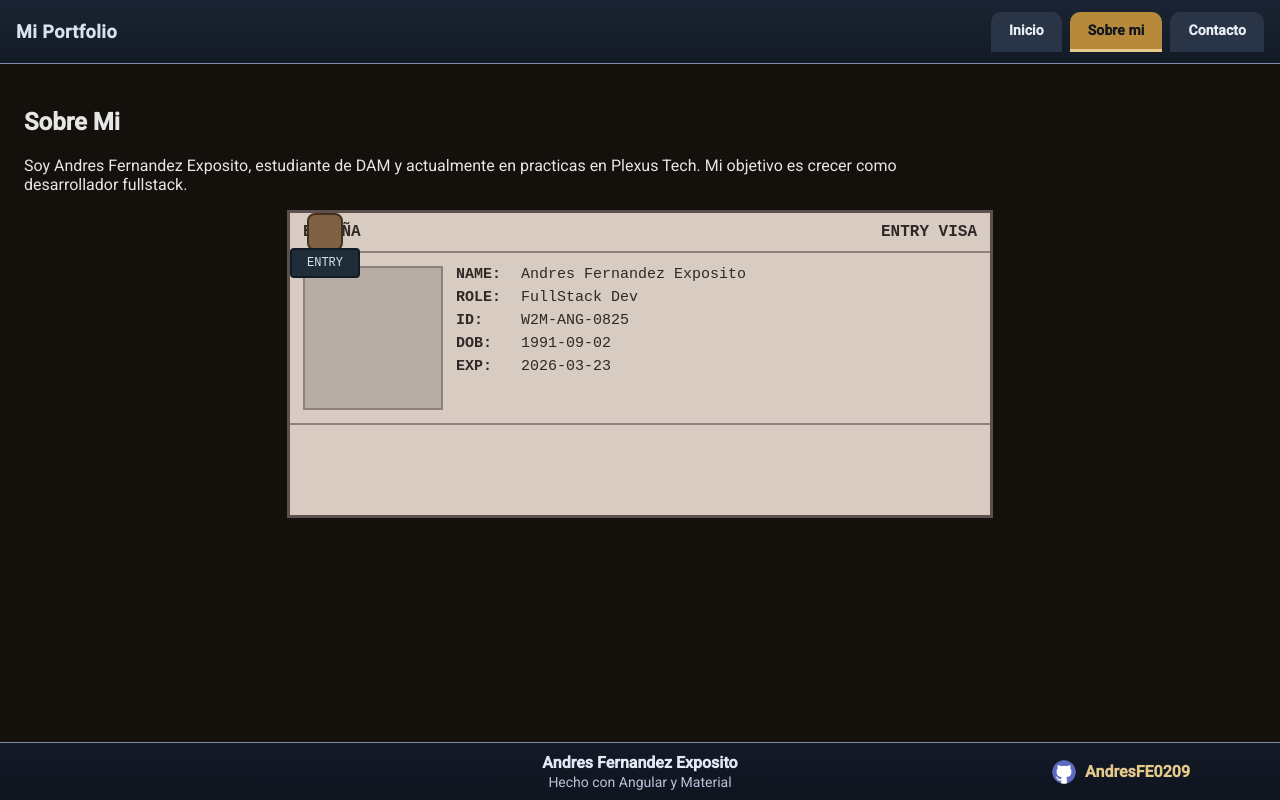
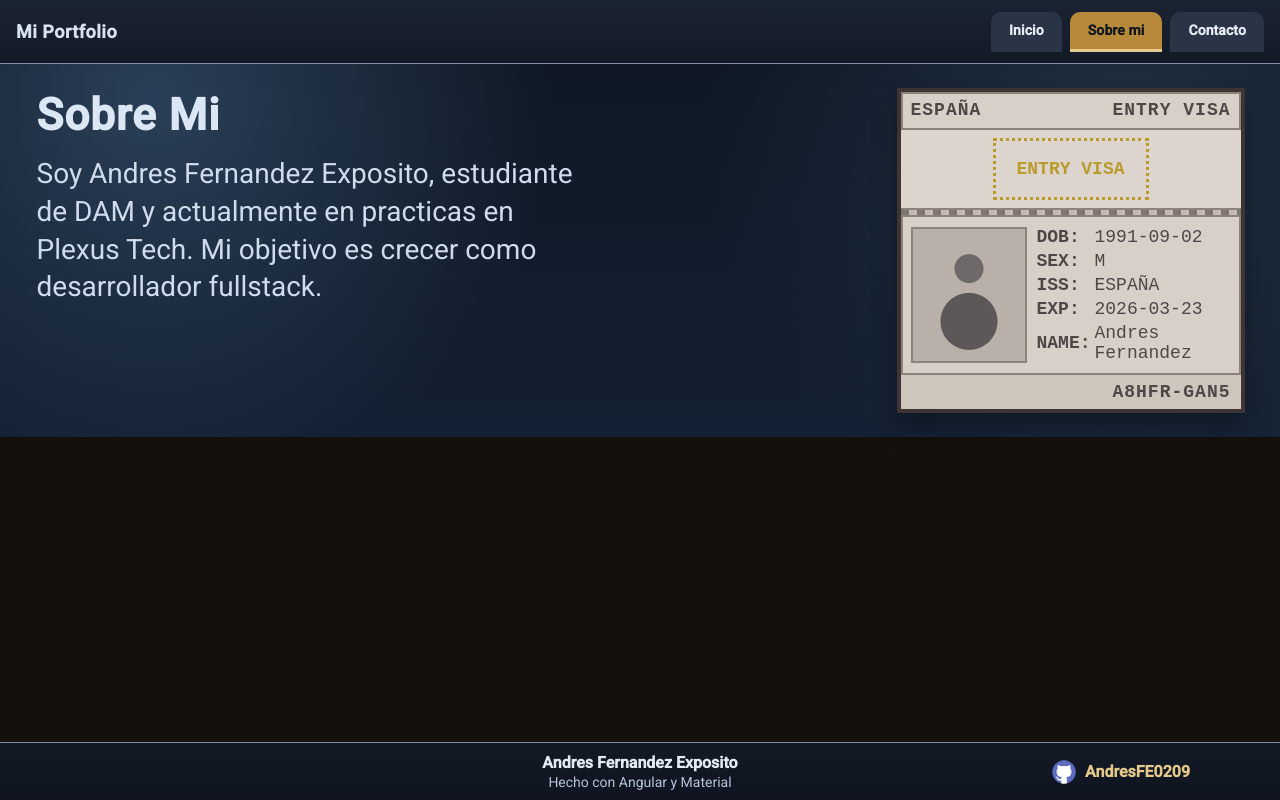
Before and after one commit to AndresFE0209/Portfolio, an Angular app: page /about in a window 1280 px wide. Built offline with nearby package versions, Linux system fonts and the light colour scheme.

Commit message:
creacion tarjeta personal

```diff
--- a/angular.json
+++ b/angular.json
@@ -101,5 +101,8 @@
         }
       }
     }
+  },
+  "cli": {
+    "analytics": false
   }
 }
--- a/src/app/pages/about/about.component.html
+++ b/src/app/pages/about/about.component.html
@@ -1,37 +1,44 @@
 <section class="about">
-    <div class="cabecera">
+    <table class="presentacion">
+        <tr>
+            <td class="texto-presentacion">
                 <h1>Sobre Mi</h1>
                 <p>
                     Soy Andres Fernandez Exposito, estudiante de DAM y actualmente en practicas en Plexus Tech.
                     Mi objetivo es crecer como desarrollador fullstack.
                 </p>
-    </div>
+            </td>
 
-    <div class="tarjeta" (mousemove)="moverSello($event, selloHerramienta)" (click)="ponerSello(selloFinal)">
+            <td class="columna-tarjeta">
+                <div class="tarjeta">
                     <div class="tarjeta-top">
                         <span>{{ datos.pais }}</span>
                         <span>ENTRY VISA</span>
                     </div>
 
+                    <div class="zona-sello-guia">
+                        <div class="caja-sello">ENTRY VISA</div>
+                    </div>
+
+                    <div class="linea-separador"></div>
+
                     <div class="tarjeta-body">
-        <div class="foto"></div>
+                        <div class="foto-fake"></div>
 
                         <div class="info">
-            <div class="info-linea"><span class="info-label">NAME:</span> {{ datos.nombre }}</div>
-            <div class="info-linea"><span class="info-label">ROLE:</span> {{ datos.rol }}</div>
-            <div class="info-linea"><span class="info-label">ID:</span> {{ datos.id }}</div>
-            <div class="info-linea"><span class="info-label">DOB:</span> {{ datos.nac }}</div>
-            <div class="info-linea"><span class="info-label">EXP:</span> {{ datos.exp }}</div>
+                            <div class="linea"><span class="label">DOB:</span><span>{{ datos.nac }}</span></div>
+                            <div class="linea"><span class="label">SEX:</span><span>M</span></div>
+                            <div class="linea"><span class="label">ISS:</span><span>{{ datos.pais }}</span></div>
+                            <div class="linea"><span class="label">EXP:</span><span>{{ datos.exp }}</span></div>
+                            <div class="linea"><span class="label">NAME:</span><span>{{ datos.nombre }}</span></div>
                         </div>
                     </div>
 
-        <div class="zona-sello">
-        <div #selloFinal class="sello-final">ENTRY VISA</div>
-        </div>
-
-        <div #selloHerramienta class="sello-herramienta">
-        <div class="mango"></div>
-        <div class="base">ENTRY</div>
+                    <div class="tarjeta-bottom">
+                        <span class="codigo">A8HFR-GAN5</span>
                     </div>
                 </div>
+            </td>
+        </tr>
+    </table>
 </section>
--- a/src/app/pages/about/about.component.scss
+++ b/src/app/pages/about/about.component.scss
@@ -1,121 +1,143 @@
 .about {
-  padding: 24px;
-  color: #e6e6e6;
+    min-height: 100%;
+    padding: 24px;
+    color: #dce6f3;
+    background:
+        radial-gradient(circle at 12% 10%, #2a3f57 0px, #00000000 34%),
+        radial-gradient(circle at 88% 20%, #1f3042 0px, #00000000 36%),
+        linear-gradient(180deg, #0f1824 0px, #132033 100%);
 }
 
-.cabecera {
-  margin-bottom: 16px;
-  max-width: 900px;
+.presentacion {
+    width: auto;
+    margin: 0 auto;
+    border-collapse: collapse;
+}
+
+.texto-presentacion {
+    width: auto;
+    padding-right: 300px;
+    vertical-align: top;
+    max-width: 560px;
+}
+
+.texto-presentacion h1 {
+    margin: 0px 0px 14px 0px;
+    font-size: 44px;
+    color: #dbe7f5;
+    letter-spacing: 1px;
+}
+
+.texto-presentacion p {
+    margin: 0px;
+    color: #cfdced;
+    line-height: 1.35;
+    font-size: 28px;
+    max-width: 560px;
+}
+
+.columna-tarjeta {
+    width: 340px;
+    padding: 0px;
+    vertical-align: top;
 }
 
 .tarjeta {
-    position: relative;
-    max-width: 700px;
-    margin: 0 auto;
-    border: 3px solid #5c4f4c;
-    background: #d8ccc2;
-    color: #2f2826;
-    user-select: none;
-    cursor: pointer;
+    width: 340px;
+    margin: 0px;
+    border: 4px solid #3e3434;
+    background: #d8d0c8;
+    color: #514646;
+    box-shadow: 0px 0px 0px 2px #8d837b inset, 0px 14px 24px #00000055;
 }
 
 .tarjeta-top {
     display: flex;
     justify-content: space-between;
-    padding: 10px 13px;
-    border-bottom: 2px solid #8f8079;
-    font-family: 'Courier New', monospace;
+    padding: 8px 10px;
+    border-bottom: 2px solid #8d837b;
+    font-family: "Courier New", monospace;
+    font-size: 18px;
     font-weight: 700;
     text-transform: uppercase;
+    letter-spacing: 1px;
+}
+
+.zona-sello-guia {
+    padding: 8px 10px;
+    border-bottom: 2px solid #8d837b;
+    background: #ddd5cd;
+    display: flex;
+    justify-content: center;
+    align-items: center;
+}
+
+.caja-sello {
+    width: 150px;
+    height: 56px;
+    border: 3px dotted #b99b2c;
+    color: #b99b2c;
+    font-family: "Courier New", monospace;
+    font-size: 18px;
+    font-weight: 700;
+    display: flex;
+    align-items: center;
+    justify-content: center;
+    text-align: center;
+    text-transform: uppercase;
+}
+
+.linea-separador {
+    height: 5px;
+    background: repeating-linear-gradient(90deg, #7c7470 0px, #7c7470 8px, #c3bbb4 8px, #c3bbb4 16px);
+    border-bottom: 2px solid #8d837b;
 }
 
 .tarjeta-body {
     display: grid;
-    grid-template-columns: 140px 1fr;
-    gap: 13px;
-    padding: 13px;
+    grid-template-columns: 116px 1fr;
+    gap: 10px;
+    padding: 10px;
+    border-bottom: 2px solid #8d837b;
 }
 
-.foto {
-    min-height: 140px;
-    border: 2px solid #8e817c;
-    background: #b8ada4;
+.foto-fake {
+    min-height: 120px;
+    border: 2px solid #8d837b;
+    background:
+        radial-gradient(circle at 50% 30%, #6f6868 0px, #6f6868 14px, #00000000 15px),
+        radial-gradient(circle at 50% 70%, #5d5757 0px, #5d5757 28px, #00000000 29px),
+        #b9b0a9;
 }
 
 .info {
-    font-family: 'Courier New', monospace;
-    font-size: 15px;
+    font-family: "Courier New", monospace;
+    font-size: 18px;
+    display: grid;
+    row-gap: 4px;
 }
 
-.info-linea {
-    margin-bottom: 6px;
+.linea {
+    display: grid;
+    grid-template-columns: 52px 1fr;
+    column-gap: 6px;
+    align-items: center;
 }
 
-.info-label {
-    display: inline-block;
-    min-width: 56px;
+.label {
     font-weight: 700;
 }
 
-.zona-sello {
-    position: relative;
-    min-height: 90px;
-    border-top: 2px solid #8f8079;
+.tarjeta-bottom {
+    padding: 7px 10px;
+    background: #cec5bd;
+    display: flex;
+    justify-content: flex-end;
 }
 
-.sello-final {
-    position: absolute;
-    right: 16px;
-    bottom: 11px;
-    padding: 6px 13px;
-    border: 3px double #9b2c2c;
-    color: #9b2c2c;
-    font-family: 'Courier New', monospace;
+.codigo {
+    font-family: "Courier New", monospace;
+    font-size: 18px;
     font-weight: 700;
-    background: rgba(155, 44, 44, 0.08);
-    opacity: 0;
-    transform: scale(1.3) rotate(-12deg);
+    letter-spacing: 1px;
 }
-
-.sello-herramienta {
-    position: absolute;
-    top: 0;
-    left: 0;
-    width: 70px;
-    pointer-events: none;
-}
-
-.mango {
-    width: 32px;
-    height: 34px;
-    margin: 0 auto;
-    border-radius: 8px;
-    background: #7f6042;
-    border: 2px solid #452f1d;
-}
-
-.base {
-    margin-top: -3px;
-    padding: 6px 0;
-    text-align: center;
-    font-size: 12px;
-    font-family: 'Courier New', monospace;
-    color: #d7e1ea;
-    background: #1f2d3a;
-    border: 2px solid #121b25;
-    border-radius: 4px;
-}
-
-.btn-reset {
-    margin-top: 16px;
-    padding: 7px 13px;
-    border: 1px solid #d9b67a;
-    background: transparent;
-    cursor: pointer;
-}
-
-@media (max-width: 700px) {
-    .tarjeta-body {
-        grid-template-columns: 1fr;
-    }
-}
--- a/src/app/pages/about/about.component.ts
+++ b/src/app/pages/about/about.component.ts
@@ -1,47 +1,18 @@
-import { Component, signal } from '@angular/core';
-import { MatButtonToggleModule } from '@angular/material/button-toggle';
-import { MatCardModule } from '@angular/material/card';
+import { Component } from '@angular/core';
 
 @Component({
   selector: 'app-about',
-  imports: [MatButtonToggleModule, MatCardModule],
+  imports: [],
   templateUrl: './about.component.html',
   styleUrl: './about.component.scss'
 })
 export class AboutComponent {
-  selloPuesto = false;
-
-  datos= {
+  datos = {
     pais: 'ESPAÑA',
-    nombre: 'Andres Fernandez Exposito',
+    nombre: 'Andres Fernandez',
     rol: 'FullStack Dev',
     id: 'W2M-ANG-0825',
     nac: '1991-09-02',
     exp: '2026-03-23'
   };
-
-  moverSello(event: MouseEvent, selloHerramienta: Element): void {
-    const tarjeta = event.currentTarget as Element;
-    const rect = tarjeta.getBoundingClientRect();
-
-    const x = event.clientX - rect.left - 30;
-    const y = event.clientY - rect.top - 55;
-
-    gsap.to(selloHerramienta, {
-      x,
-      y,
-      duration: 0.12,
-      ease: 'power1.out'
-    });
-  }
-
-  ponerSello(selloFinal: Element): void {
-    this.selloPuesto = false;
-
-    gsap.set(selloFinal, {
-      opacity: 0,
-      scale: 1.3,
-      rotate: -12
-    })
-  }
 }
```
Lines whose indentation alone changed are shown as unchanged.
